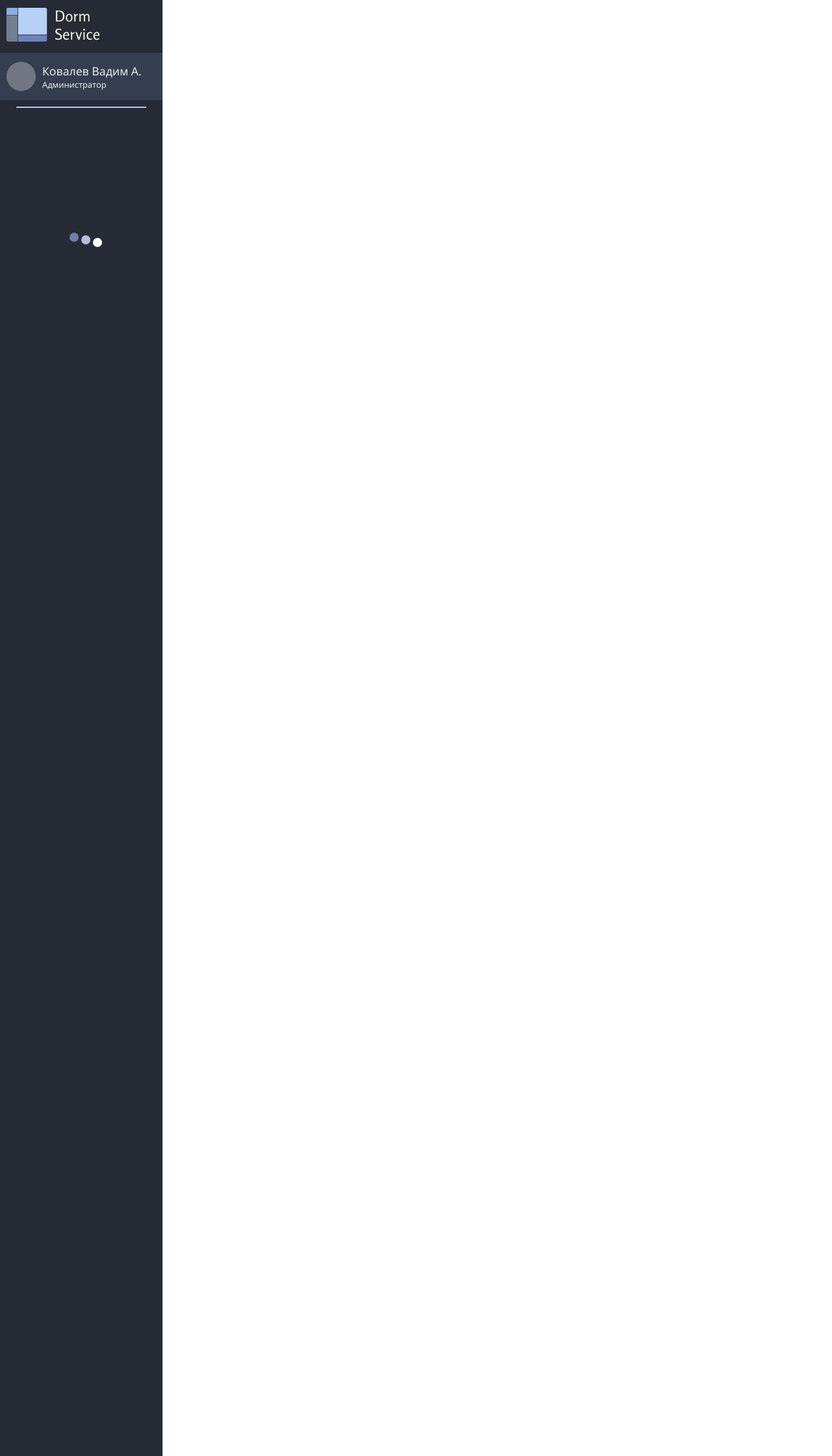
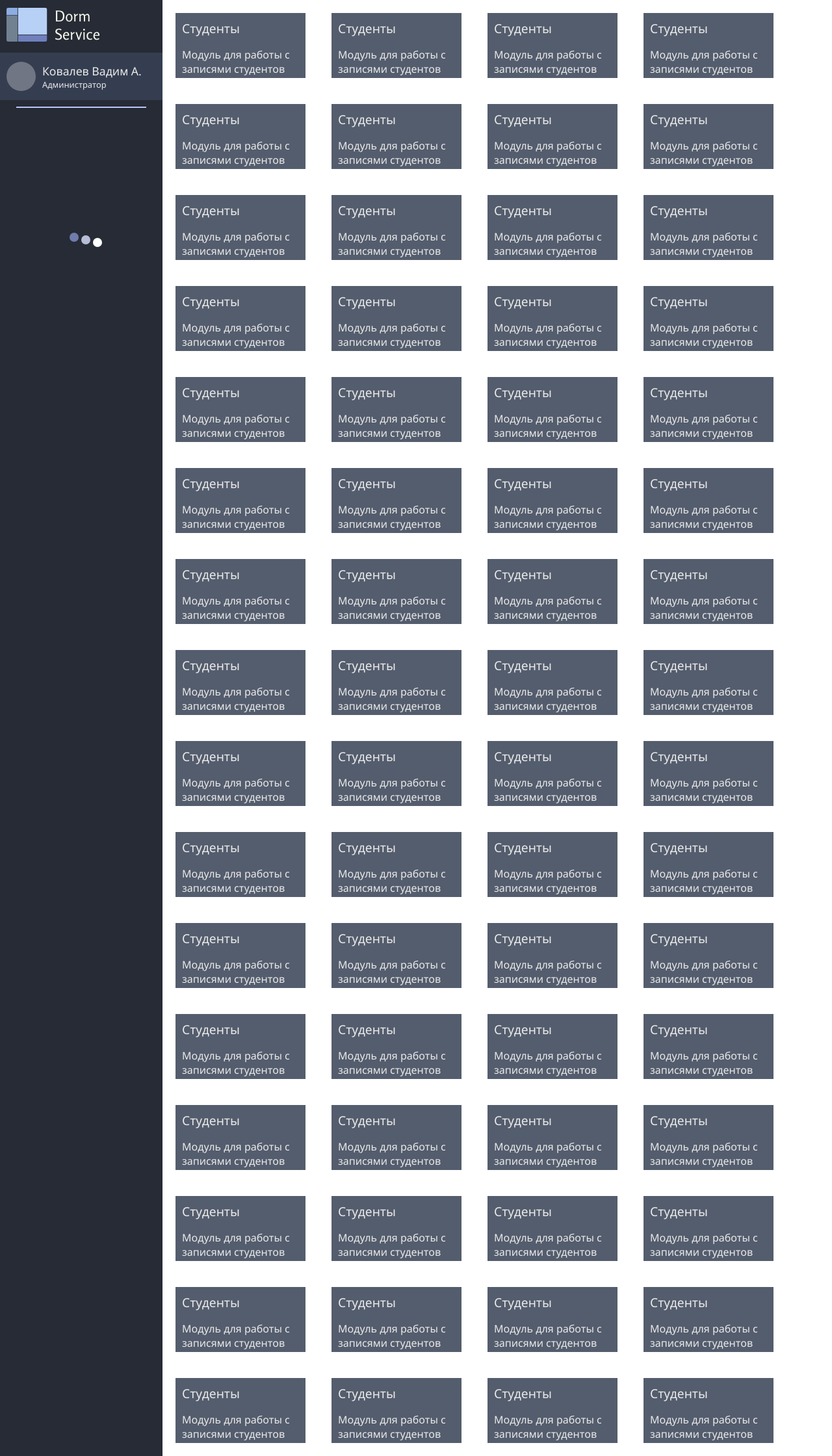
Before and after one commit to Wesleron9/studentDB, a PHP site: page /menu.html in a window 1280 px wide. Shown: the whole page at 65% size. Run offline with PHP 8.4, Linux system fonts and the light colour scheme.

Commit message:
аааа...ээээ...

```diff
--- a/DormService/menu.html
+++ b/DormService/menu.html
@@ -34,13 +34,239 @@
         <div class="dot d1"></div>
         <div class="dot d2"></div>
         <div class="dot d3"></div>
-    </div>
+      </div>
     </ul>
   </div>
   <div class="main">
     <!-- Modules will be inserted here -->
-    <div class="submenu-item">
-
+    <div class="sub-menu">
+      <div class="submenu-item">
+        <span class="submenu-title">Студенты</span>
+        <p class="submenu-description">Модуль для работы с записями студентов</p>
+      </div>
+      <div class="submenu-item">
+        <span class="submenu-title">Студенты</span>
+        <p class="submenu-description">Модуль для работы с записями студентов</p>
+      </div>
+      <div class="submenu-item">
+        <span class="submenu-title">Студенты</span>
+        <p class="submenu-description">Модуль для работы с записями студентов</p>
+      </div>
+      <div class="submenu-item">
+        <span class="submenu-title">Студенты</span>
+        <p class="submenu-description">Модуль для работы с записями студентов</p>
+      </div>
+      <div class="submenu-item">
+        <span class="submenu-title">Студенты</span>
+        <p class="submenu-description">Модуль для работы с записями студентов</p>
+      </div>
+      <div class="submenu-item">
+        <span class="submenu-title">Студенты</span>
+        <p class="submenu-description">Модуль для работы с записями студентов</p>
+      </div><div class="submenu-item">
+        <span class="submenu-title">Студенты</span>
+        <p class="submenu-description">Модуль для работы с записями студентов</p>
+      </div>
+      <div class="submenu-item">
+        <span class="submenu-title">Студенты</span>
+        <p class="submenu-description">Модуль для работы с записями студентов</p>
+      </div><div class="submenu-item">
+        <span class="submenu-title">Студенты</span>
+        <p class="submenu-description">Модуль для работы с записями студентов</p>
+      </div>
+      <div class="submenu-item">
+        <span class="submenu-title">Студенты</span>
+        <p class="submenu-description">Модуль для работы с записями студентов</p>
+      </div><div class="submenu-item">
+        <span class="submenu-title">Студенты</span>
+        <p class="submenu-description">Модуль для работы с записями студентов</p>
+      </div>
+      <div class="submenu-item">
+        <span class="submenu-title">Студенты</span>
+        <p class="submenu-description">Модуль для работы с записями студентов</p>
+      </div><div class="submenu-item">
+        <span class="submenu-title">Студенты</span>
+        <p class="submenu-description">Модуль для работы с записями студентов</p>
+      </div>
+      <div class="submenu-item">
+        <span class="submenu-title">Студенты</span>
+        <p class="submenu-description">Модуль для работы с записями студентов</p>
+      </div><div class="submenu-item">
+        <span class="submenu-title">Студенты</span>
+        <p class="submenu-description">Модуль для работы с записями студентов</p>
+      </div>
+      <div class="submenu-item">
+        <span class="submenu-title">Студенты</span>
+        <p class="submenu-description">Модуль для работы с записями студентов</p>
+      </div><div class="submenu-item">
+        <span class="submenu-title">Студенты</span>
+        <p class="submenu-description">Модуль для работы с записями студентов</p>
+      </div>
+      <div class="submenu-item">
+        <span class="submenu-title">Студенты</span>
+        <p class="submenu-description">Модуль для работы с записями студентов</p>
+      </div><div class="submenu-item">
+        <span class="submenu-title">Студенты</span>
+        <p class="submenu-description">Модуль для работы с записями студентов</p>
+      </div>
+      <div class="submenu-item">
+        <span class="submenu-title">Студенты</span>
+        <p class="submenu-description">Модуль для работы с записями студентов</p>
+      </div><div class="submenu-item">
+        <span class="submenu-title">Студенты</span>
+        <p class="submenu-description">Модуль для работы с записями студентов</p>
+      </div>
+      <div class="submenu-item">
+        <span class="submenu-title">Студенты</span>
+        <p class="submenu-description">Модуль для работы с записями студентов</p>
+      </div><div class="submenu-item">
+        <span class="submenu-title">Студенты</span>
+        <p class="submenu-description">Модуль для работы с записями студентов</p>
+      </div>
+      <div class="submenu-item">
+        <span class="submenu-title">Студенты</span>
+        <p class="submenu-description">Модуль для работы с записями студентов</p>
+      </div><div class="submenu-item">
+        <span class="submenu-title">Студенты</span>
+        <p class="submenu-description">Модуль для работы с записями студентов</p>
+      </div>
+      <div class="submenu-item">
+        <span class="submenu-title">Студенты</span>
+        <p class="submenu-description">Модуль для работы с записями студентов</p>
+      </div><div class="submenu-item">
+        <span class="submenu-title">Студенты</span>
+        <p class="submenu-description">Модуль для работы с записями студентов</p>
+      </div>
+      <div class="submenu-item">
+        <span class="submenu-title">Студенты</span>
+        <p class="submenu-description">Модуль для работы с записями студентов</p>
+      </div><div class="submenu-item">
+        <span class="submenu-title">Студенты</span>
+        <p class="submenu-description">Модуль для работы с записями студентов</p>
+      </div>
+      <div class="submenu-item">
+        <span class="submenu-title">Студенты</span>
+        <p class="submenu-description">Модуль для работы с записями студентов</p>
+      </div><div class="submenu-item">
+        <span class="submenu-title">Студенты</span>
+        <p class="submenu-description">Модуль для работы с записями студентов</p>
+      </div>
+      <div class="submenu-item">
+        <span class="submenu-title">Студенты</span>
+        <p class="submenu-description">Модуль для работы с записями студентов</p>
+      </div><div class="submenu-item">
+        <span class="submenu-title">Студенты</span>
+        <p class="submenu-description">Модуль для работы с записями студентов</p>
+      </div>
+      <div class="submenu-item">
+        <span class="submenu-title">Студенты</span>
+        <p class="submenu-description">Модуль для работы с записями студентов</p>
+      </div><div class="submenu-item">
+        <span class="submenu-title">Студенты</span>
+        <p class="submenu-description">Модуль для работы с записями студентов</p>
+      </div>
+      <div class="submenu-item">
+        <span class="submenu-title">Студенты</span>
+        <p class="submenu-description">Модуль для работы с записями студентов</p>
+      </div><div class="submenu-item">
+        <span class="submenu-title">Студенты</span>
+        <p class="submenu-description">Модуль для работы с записями студентов</p>
+      </div>
+      <div class="submenu-item">
+        <span class="submenu-title">Студенты</span>
+        <p class="submenu-description">Модуль для работы с записями студентов</p>
+      </div><div class="submenu-item">
+        <span class="submenu-title">Студенты</span>
+        <p class="submenu-description">Модуль для работы с записями студентов</p>
+      </div>
+      <div class="submenu-item">
+        <span class="submenu-title">Студенты</span>
+        <p class="submenu-description">Модуль для работы с записями студентов</p>
+      </div><div class="submenu-item">
+        <span class="submenu-title">Студенты</span>
+        <p class="submenu-description">Модуль для работы с записями студентов</p>
+      </div>
+      <div class="submenu-item">
+        <span class="submenu-title">Студенты</span>
+        <p class="submenu-description">Модуль для работы с записями студентов</p>
+      </div><div class="submenu-item">
+        <span class="submenu-title">Студенты</span>
+        <p class="submenu-description">Модуль для работы с записями студентов</p>
+      </div>
+      <div class="submenu-item">
+        <span class="submenu-title">Студенты</span>
+        <p class="submenu-description">Модуль для работы с записями студентов</p>
+      </div><div class="submenu-item">
+        <span class="submenu-title">Студенты</span>
+        <p class="submenu-description">Модуль для работы с записями студентов</p>
+      </div>
+      <div class="submenu-item">
+        <span class="submenu-title">Студенты</span>
+        <p class="submenu-description">Модуль для работы с записями студентов</p>
+      </div><div class="submenu-item">
+        <span class="submenu-title">Студенты</span>
+        <p class="submenu-description">Модуль для работы с записями студентов</p>
+      </div>
+      <div class="submenu-item">
+        <span class="submenu-title">Студенты</span>
+        <p class="submenu-description">Модуль для работы с записями студентов</p>
+      </div><div class="submenu-item">
+        <span class="submenu-title">Студенты</span>
+        <p class="submenu-description">Модуль для работы с записями студентов</p>
+      </div>
+      <div class="submenu-item">
+        <span class="submenu-title">Студенты</span>
+        <p class="submenu-description">Модуль для работы с записями студентов</p>
+      </div><div class="submenu-item">
+        <span class="submenu-title">Студенты</span>
+        <p class="submenu-description">Модуль для работы с записями студентов</p>
+      </div>
+      <div class="submenu-item">
+        <span class="submenu-title">Студенты</span>
+        <p class="submenu-description">Модуль для работы с записями студентов</p>
+      </div><div class="submenu-item">
+        <span class="submenu-title">Студенты</span>
+        <p class="submenu-description">Модуль для работы с записями студентов</p>
+      </div>
+      <div class="submenu-item">
+        <span class="submenu-title">Студенты</span>
+        <p class="submenu-description">Модуль для работы с записями студентов</p>
+      </div><div class="submenu-item">
+        <span class="submenu-title">Студенты</span>
+        <p class="submenu-description">Модуль для работы с записями студентов</p>
+      </div>
+      <div class="submenu-item">
+        <span class="submenu-title">Студенты</span>
+        <p class="submenu-description">Модуль для работы с записями студентов</p>
+      </div><div class="submenu-item">
+        <span class="submenu-title">Студенты</span>
+        <p class="submenu-description">Модуль для работы с записями студентов</p>
+      </div>
+      <div class="submenu-item">
+        <span class="submenu-title">Студенты</span>
+        <p class="submenu-description">Модуль для работы с записями студентов</p>
+      </div><div class="submenu-item">
+        <span class="submenu-title">Студенты</span>
+        <p class="submenu-description">Модуль для работы с записями студентов</p>
+      </div>
+      <div class="submenu-item">
+        <span class="submenu-title">Студенты</span>
+        <p class="submenu-description">Модуль для работы с записями студентов</p>
+      </div><div class="submenu-item">
+        <span class="submenu-title">Студенты</span>
+        <p class="submenu-description">Модуль для работы с записями студентов</p>
+      </div>
+      <div class="submenu-item">
+        <span class="submenu-title">Студенты</span>
+        <p class="submenu-description">Модуль для работы с записями студентов</p>
+      </div><div class="submenu-item">
+        <span class="submenu-title">Студенты</span>
+        <p class="submenu-description">Модуль для работы с записями студентов</p>
+      </div>
+      <div class="submenu-item">
+        <span class="submenu-title">Студенты</span>
+        <p class="submenu-description">Модуль для работы с записями студентов</p>
+      </div>
     </div>
   </div>
 </body>
--- a/DormService/style/common-styles.css
+++ b/DormService/style/common-styles.css
@@ -4,6 +4,7 @@ body {
   color: #eaeaea;
   margin: 0;
   padding: 0;
+  display: flex;
 }
 
 * {
--- a/DormService/style/menu-style.css
+++ b/DormService/style/menu-style.css
@@ -1,4 +1,5 @@
 .side-menu {
+  flex-shrink: 0;
   color: #eaeaea;
   width: 250px;
   height: 100vh;
@@ -74,7 +75,7 @@
 }
 
 .menu-item.current {
-  background-color: #4C5B98;
+  background-color: #4c5b98;
 }
 
 .menu-item img {
@@ -92,3 +93,28 @@
 .side-menu ._anim {
   opacity: 0;
 }
+
+.main {
+  width: calc(100vw - 250px);
+  height: 100vh;
+  overflow-x: hidden;
+  overflow-y: scroll;
+}
+
+.sub-menu {
+  display: flex;
+  flex-wrap: wrap;
+}
+
+.submenu-item {
+  background-color: #545D6D;
+  width: 200px;
+  height: 100px;
+  margin: 20px;
+  padding: 10px;
+}
+.submenu-title {
+  font-size: 1.2rem;
+}
+.submenu-description {
+}
```
Also changed, not shown: DormService/script/auth-script.js (+8 -0 lines), DormService/script/menu-script.js (+42 -23 lines).
